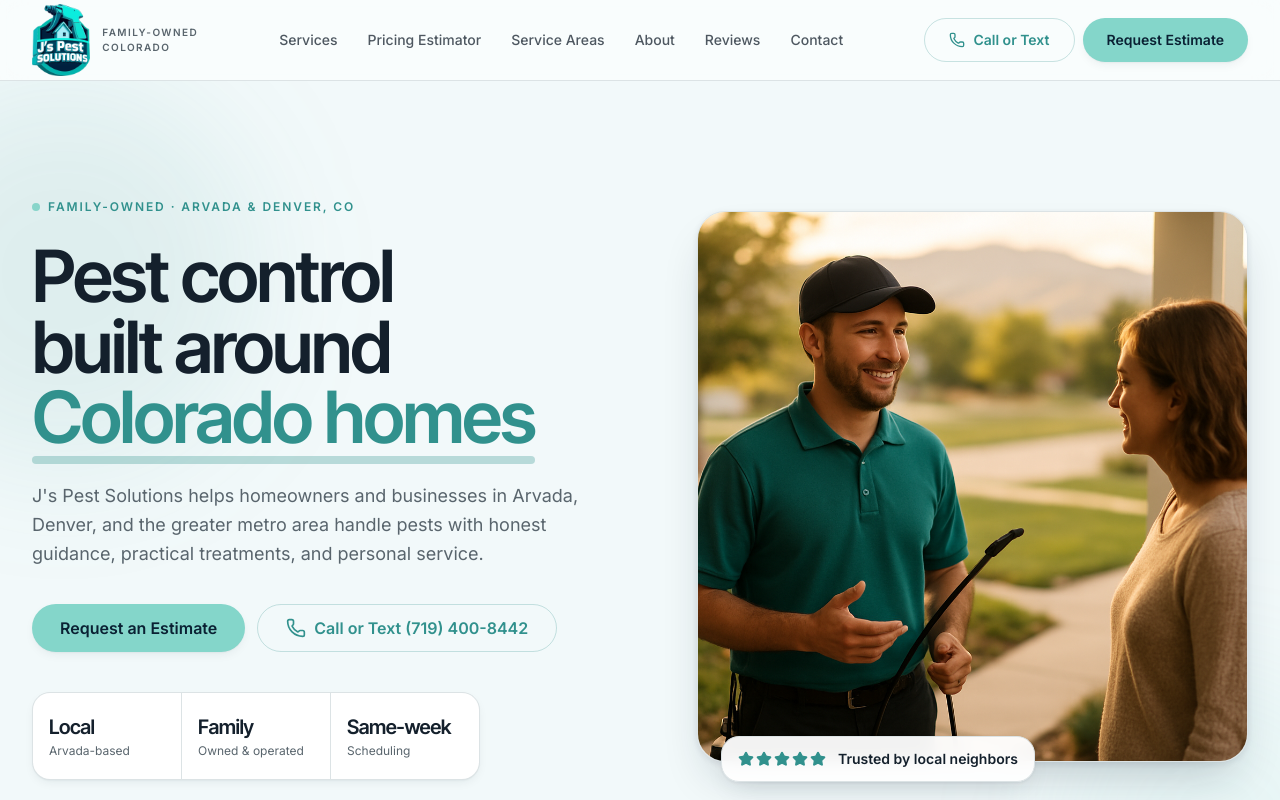
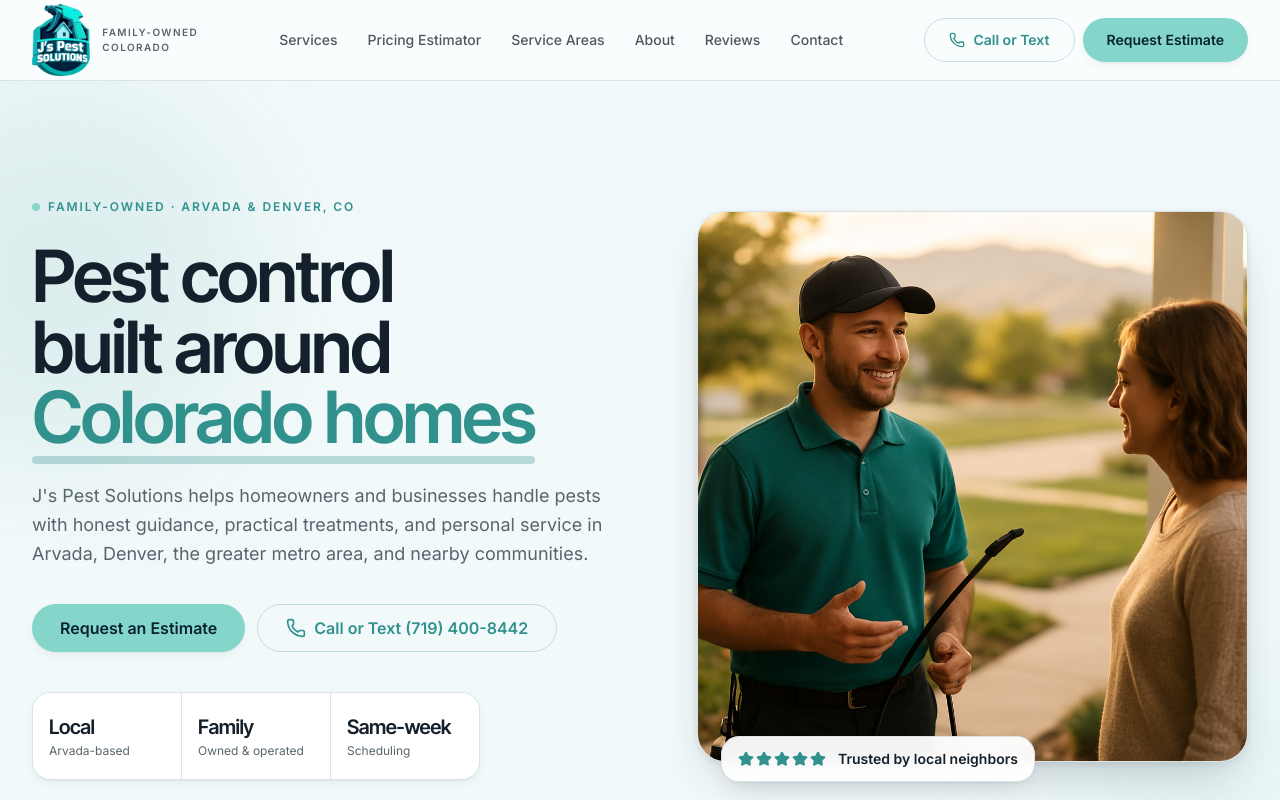
Before and after one commit to jeromepestsolutions-cpu/v0-j-s-pest-solutions-redesign, a Next.js app: page / in a window 1280 px wide. Shown: the top 800 px of the page. Built offline with nearby package versions, Linux system fonts and the light colour scheme.

Commit message:
Homepage intro: reorder sentence to end with service areas
Co-Authored-By: Claude Opus 5.5 <noreply@anthropic.com>
Claude-Session: https://claude.ai/code/session_019e6ezdLLdy8VYztCwWqrq9

```diff
--- a/components/home/home-hero.tsx
+++ b/components/home/home-hero.tsx
@@ -38,9 +38,9 @@ export function HomeHero() {
             </span>
           </h1>
           <p className="mt-7 max-w-xl text-lg leading-relaxed text-pretty text-muted-foreground">
-            {business.name} helps homeowners and businesses in Arvada, Denver,
-            and the greater metro area handle pests with honest guidance, practical
-            treatments, and personal service.
+            {business.name} helps homeowners and businesses handle pests with
+            honest guidance, practical treatments, and personal service in
+            Arvada, Denver, the greater metro area, and nearby communities.
           </p>
           <div className="mt-9 flex flex-col gap-3 sm:flex-row">
             <ActionLink href="/pricing-estimator" variant="clay" size="lg">
```
